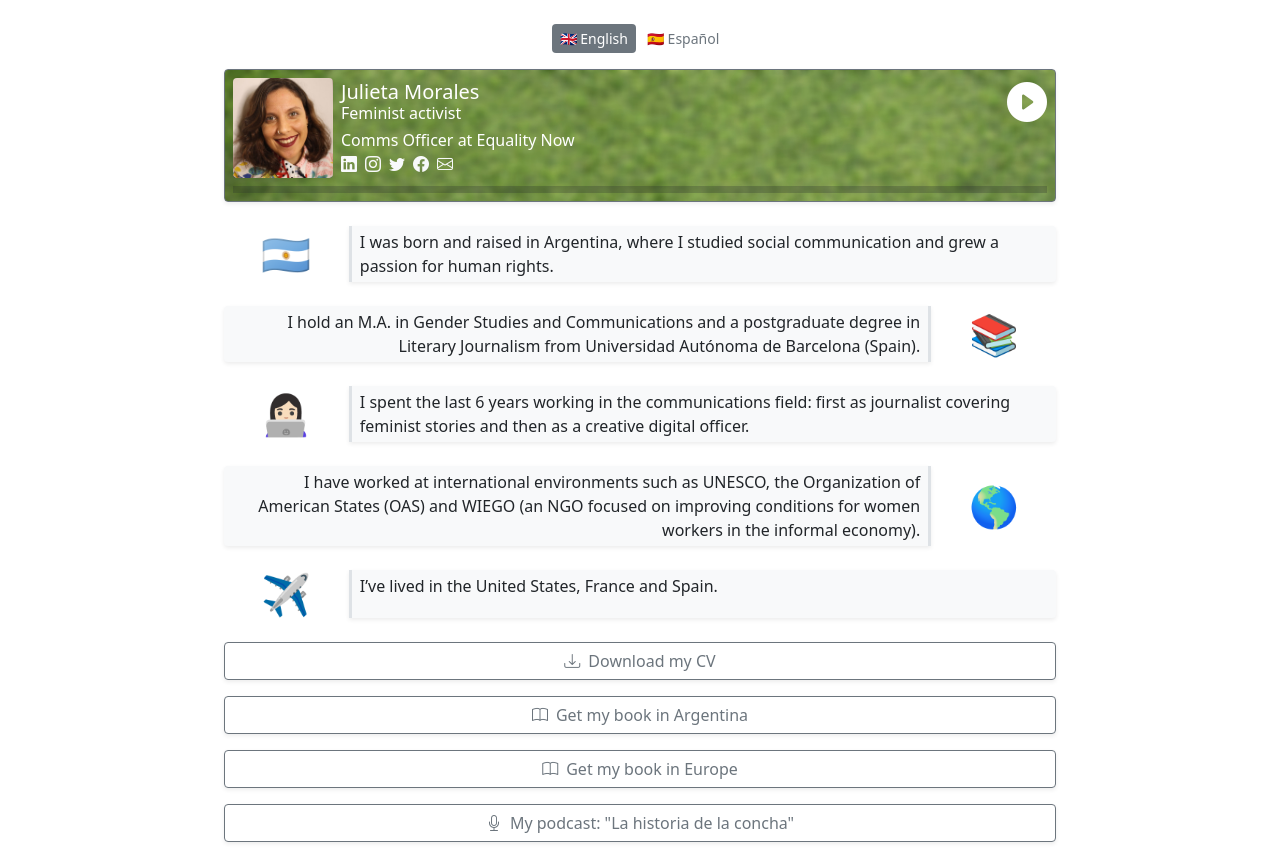
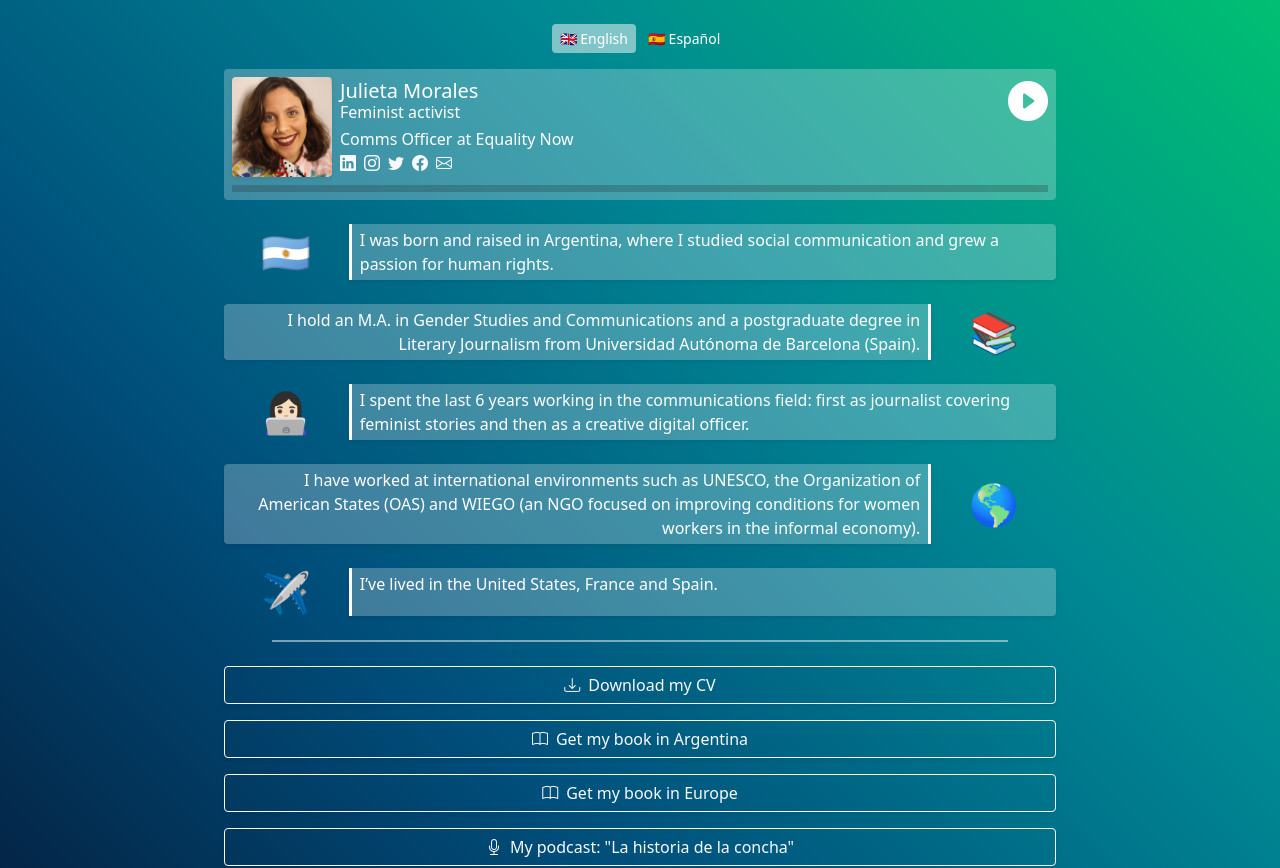
Before and after one commit to omirete/julietamorales.com, a React (Create React App) app: page / in a window 1280 px wide. Shown: the top 868 px of the page. Built offline with nearby package versions, Linux system fonts and the light colour scheme.

Commit message:
improved overall looks

```diff
--- a/src/App.tsx
+++ b/src/App.tsx
@@ -6,16 +6,18 @@ import LanguageSelector from './components/LanguageSelector'
 import LangContext from './contexts/LangContext'
 import en from './lang/en'
 import { useState } from 'react'
+import SectionDivider from 'components/SectionDivider'
 
 function App() {
   const [language, setLanguage] = useState(en)
   return (
     <LangContext.Provider value={language}>
-      <div className="w-100 row g-0 py-4 px-3 justify-content-center">
+      <div className="w-100 row g-0 py-4 px-3 justify-content-center app-background">
         <div className="col-sm-12 col-md-10 col-lg-8">
           <LanguageSelector setLanguage={setLanguage} />
           <Header />
           <About />
+          <SectionDivider />
           <ActionButtons />
           <Footer />
         </div>
--- a/src/components/LanguageSelector/index.tsx
+++ b/src/components/LanguageSelector/index.tsx
@@ -14,23 +14,35 @@ const LanguageSelector: React.FC<LanguageSelectorProps> = ({ setLanguage }) => {
           role="group"
           aria-label="Basic radio toggle button group"
         >
-          {availableLanguages.map((avLang) =>
-            <Fragment>
+          {availableLanguages.map((avLang) => {
+            const isActive = lang._code === avLang._code;
+            return <Fragment>
               <input
                 type="radio"
                 className="btn-check"
                 id={`btn-lang-${avLang._code}`}
                 autoComplete="off"
-                checked={lang._code === avLang._code}
+                checked={isActive}
                 onClick={() => setLanguage(avLang)}
               />
               <label
-                className="btn btn-sm btn-outline-secondary border-0 rounded shadow-none me-1"
+                // className="btn btn-sm btn-outline-light border-0 rounded shadow-none me-1"
+                className={`
+                  transition-all
+                  py-1 px-2 me-1
+                  rounded
+                  bg-white
+                  ${isActive ? 'bg-opacity-50' : 'bg-opacity-0' }
+                  hover-bg-opacity-75 hover-text-dark
+                  small
+                  text-white
+                `}
                 htmlFor={`btn-lang-${avLang._code}`}
               >
-                {avLang._flag} {avLang._name}
+                <span>{avLang._flag} {avLang._name}</span>
               </label>
             </Fragment>
+          }
           )}
         </div>
     </div>
--- a/src/components/SectionDivider/index.tsx
+++ b/src/components/SectionDivider/index.tsx
@@ -1,5 +1,5 @@
 const SectionDivider: React.FC = () => {
-  return <div className="d-flex w-100 justify-content-center"></div>
+  return <div className="border border-light mt-4 opacity-50 mx-5"></div>
 }
 
 export default SectionDivider
--- a/src/custom.scss
+++ b/src/custom.scss
@@ -33,9 +33,15 @@
 }
 
 .app-background {
-    background-image: url('images/grass_blur30.jpg');
-    background-size: 110%;
-    filter: blur(.2);
+    background-image: linear-gradient(45deg, #051937, #004d7a, #008793, #00bf72);
+}
+
+.header-background {
+    // background-image: url('images/grass_blur30.jpg');
+    // background-size: 110%;
+    // filter: blur(.2);
+    background-color:#557CCD;
+    border-color: #ffffff50;
 }
 
 .hover-shadow:hover {
@@ -79,3 +85,27 @@
 .hover-enlarge-2:hover {
     transform: scale(1.1);
 }
+
+.hover-opacity-100:hover {
+    opacity: 1 !important;
+}
+
+.hover-bg-opacity-100:hover {
+    --bs-bg-opacity: 1 !important;
+}
+
+.hover-bg-opacity-75:hover {
+    --bs-bg-opacity: 0.75 !important;
+}
+
+.hover-text-dark:hover {
+    color: $dark !important;
+}
+
+.check-bg-opacity-50:checked {
+    --bs-bg-opacity: 0.5;
+}
+
+.bg-opacity-0 {
+    --bs-bg-opacity: 0;
+}
--- a/src/sections/About/index.tsx
+++ b/src/sections/About/index.tsx
@@ -24,16 +24,17 @@ const About: React.FC = () => {
           )}
           <div
             className={`
+                transition-all
                 border-${i % 2 !== 0 ? 'end' : 'start'}
+                border-3 border-white
                 rounded-${i % 2 !== 0 ? 'start' : 'end'}
                 text-${i % 2 !== 0 ? 'end' : 'start'}
                 px-2 py-1
-                border-3 bg-light
-                shadow-sm
-                transition-all
+                shadow-sm hover-shadow
                 hover-enlarge
-                hover-shadow
                 w-100
+                bg-white bg-opacity-25
+                text-white
               `}
           >
             {card.text}
--- a/src/sections/ActionButtons/index.tsx
+++ b/src/sections/ActionButtons/index.tsx
@@ -4,8 +4,7 @@ import LangContext from 'contexts/LangContext'
 
 const ActionButtons: React.FC = () => {
   const lang = useContext(LangContext)
-  let btnClasses = "btn btn-secondary mb-3 shadow-sm"
-  btnClasses = "btn btn-outline-secondary mb-3 shadow-sm"
+  const btnClasses = "btn btn-outline-light mb-3 shadow-sm"
   return (
     <div className="d-flex flex-column mt-4">
       <ActionButton
--- a/src/sections/Footer/index.tsx
+++ b/src/sections/Footer/index.tsx
@@ -4,8 +4,8 @@ import { ReactComponent as Signature } from 'images/svg/signature.svg'
 const Footer: React.FC = () => {
   return (
     <div className="h3 text-decoration-none me-2 mt-3 text-center">
-      <SocialRow className="ms-2" iconClassName="text-muted" />
-      <Signature className="mt-4" style={{ fill: '#6C757D' }} />
+      <SocialRow className="ms-2" iconClassName='text-white opacity-50 hover-opacity-100 transition-all' />
+      <Signature className="mt-4 opacity-50" style={{ fill: '#ffffff' }} />
     </div>
   )
 }
--- a/src/sections/Header/index.tsx
+++ b/src/sections/Header/index.tsx
@@ -9,7 +9,7 @@ const Header: React.FC = () => {
     <AudioPlayer
       title="Escuchame!"
       url="https://file-examples-com.github.io/uploads/2017/11/file_example_MP3_700KB.mp3"
-      className="mt-3 shadow-sm border border-secondary text-white rounded app-background"
+      className="mt-3 text-white bg-white bg-opacity-25 rounded"
     >
       <div className="d-flex flex-row align-items-center">
         <img
```
Also changed, not shown: src/components/LanguageSelectorOld/index.tsx (deleted, +0 -38 lines).
